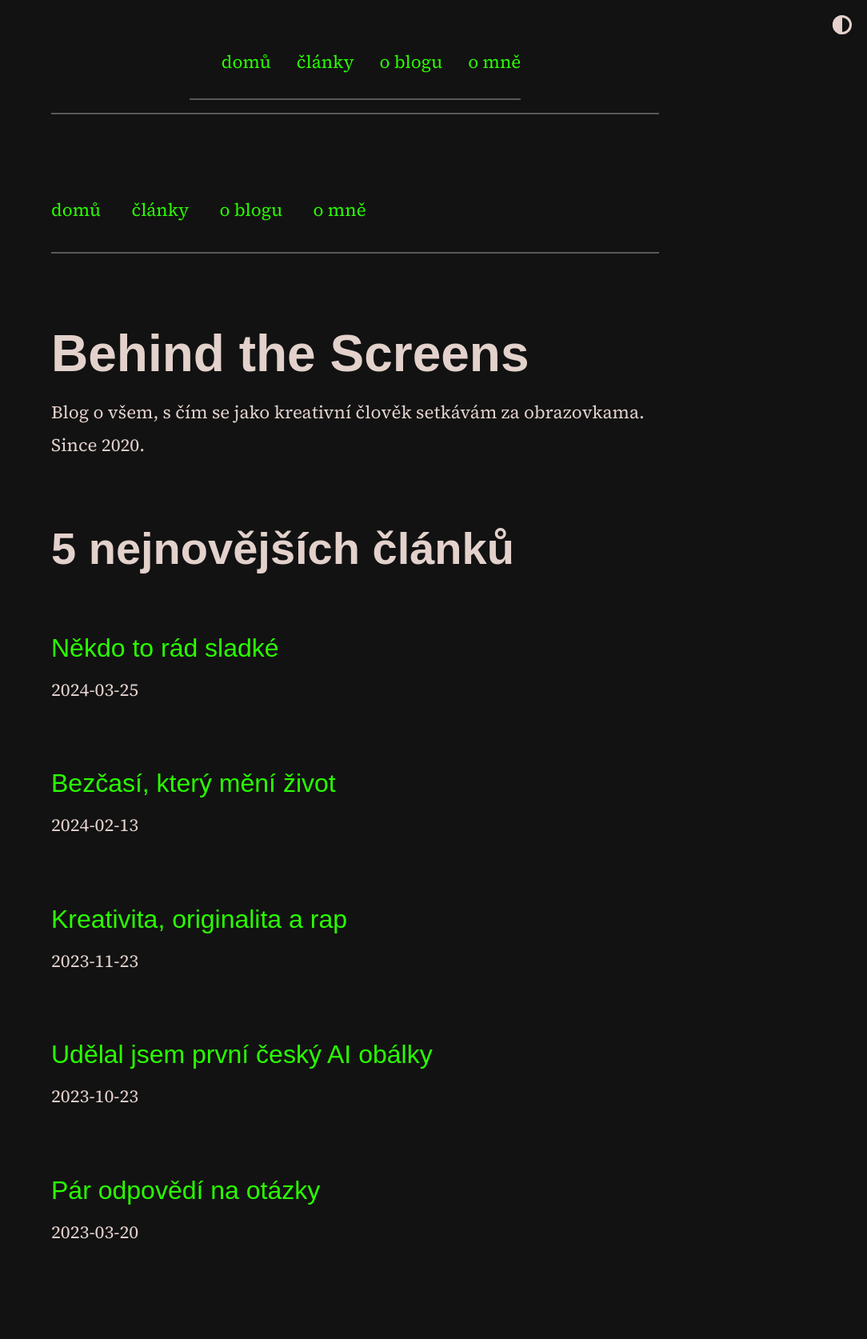
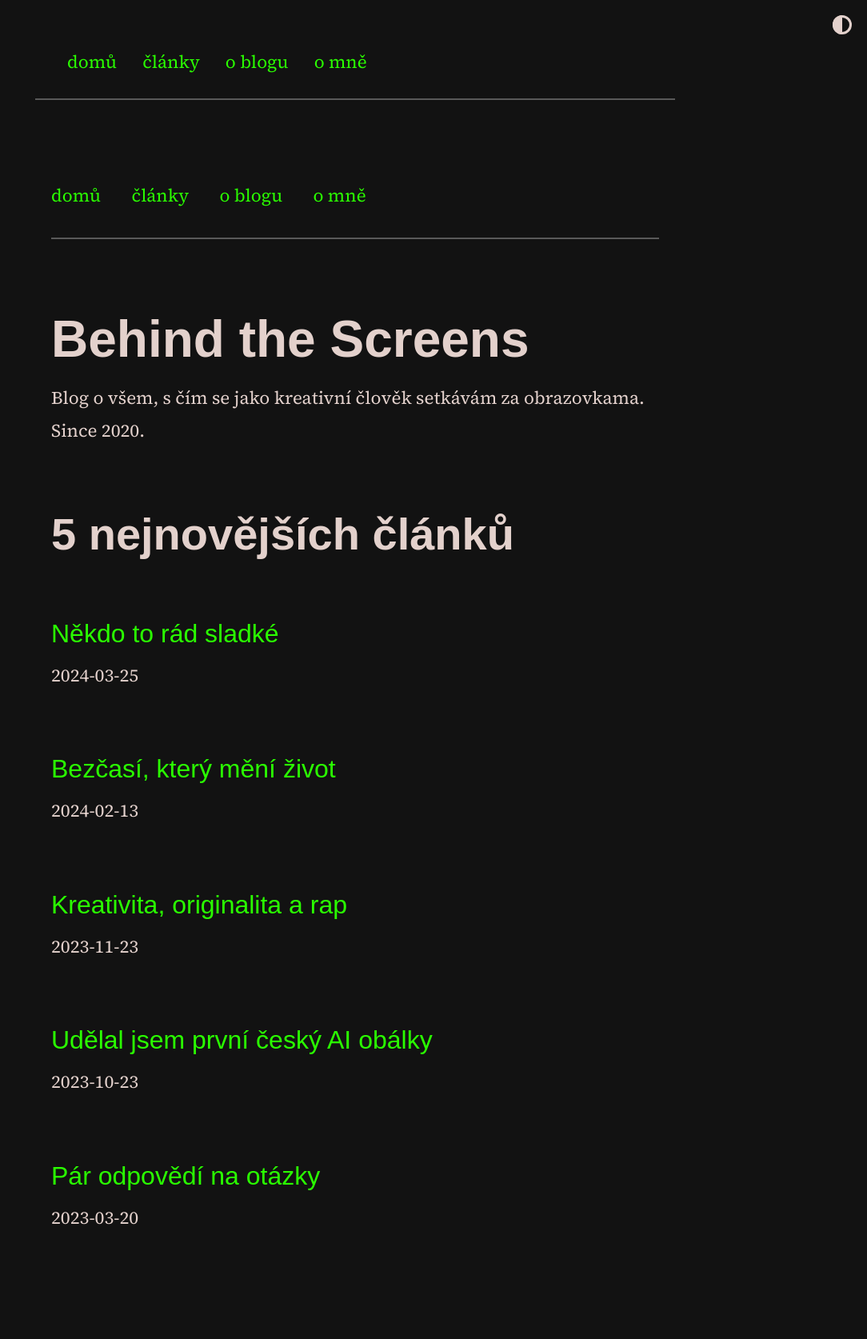
Before and after one commit to scherrer-txt/bts, a Jekyll site: the page built from index.md, in a window 1280 px wide. Shown: the whole page at 80% size, without its empty margins (196-1280 px from the left). Built offline with Jekyll 4.4.1, drawn with Linux system fonts in a browser that asks for light colours; some web fonts are replaced.

Commit message:
Update moonwalk.scss

```diff
--- a/_sass/moonwalk.scss
+++ b/_sass/moonwalk.scss
@@ -375,7 +375,10 @@ p code, li code {
   margin: 1em 0;
 }
 
-.menu, .menu-list {
+.menu {
+}
+
+.menu-list {
   display: flex;
   list-style-type: none;
   flex-direction: row;
```
